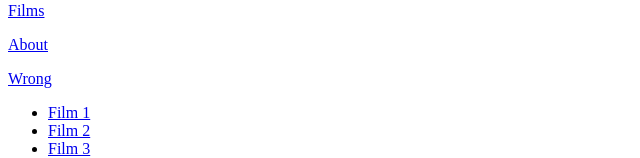
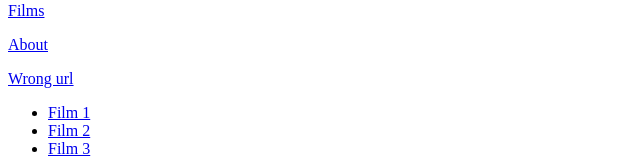
Before and after one commit to evgxyz/nextjs-films, a Next.js app: page / in a window 1280 px wide. Shown: the part 173-331 px from the top of the page, without its empty margins (0-640 px from the left). Built offline with nearby package versions, Linux system fonts and the light colour scheme.

Commit message:
+IndexPage

```diff
--- /dev/null
+++ b/src/components/special/IndexPage/IndexPage.module.scss
@@ -0,0 +1,10 @@
+
+@import '@/styles/config';
+
+.title {
+  color: $warn-color;
+}
+
+.text {
+  color: $warn-color;
+}
--- /dev/null
+++ b/src/components/special/IndexPage/IndexPage.tsx
@@ -0,0 +1,27 @@
+
+import { useAppSelector } from '@/store';
+import { MainLayout } from '@/components/layouts/MainLayout';
+import Link from 'next/link';
+import { range } from '@/units/utils';
+import styles from './IndexPage.module.scss';
+
+export function IndexPage() {
+
+  const lang = useAppSelector(state => state.settings.lang);
+
+  return (
+    <MainLayout title={'Index page'}>
+      <h1>Hello!</h1>
+      <p><Link href='/films'>Films</Link></p>
+      <p><Link href='/about'>About</Link></p>
+      <p><Link href='/film/abc'>Wrong url</Link></p>
+      <ul>
+        {
+          range(1, 5).map(i =>
+            <li key={i}><Link href={`/film/${i}`}>{`Film ${i}`}</Link></li>
+          )
+        }
+      </ul>
+    </MainLayout>
+  )
+}
--- /dev/null
+++ b/src/components/special/IndexPage/index.ts
@@ -0,0 +1,2 @@
+
+export * from './IndexPage';
--- a/src/pages/film/[id].tsx
+++ b/src/pages/film/[id].tsx
@@ -7,7 +7,7 @@ import {
   isReqError,
   reqErrorToHttpCode,
 } from '@/units/status';
-import { Lang, locstr } from '@/units/locale'
+import { locstr } from '@/units/locale'
 import { fetchFilmAsync } from '@/store/filmPage';
 import { isString } from '@/units/utils';
 import { MessagePage } from '@/components/general/MessagePage';
--- a/src/pages/index.tsx
+++ b/src/pages/index.tsx
@@ -1,22 +1,11 @@
 
-import Link from 'next/link';
-import { MainLayout } from '@/components/layouts/MainLayout';
-import { range } from '@/units/utils'
+import { NextPage } from 'next';
+import { IndexPage } from '@/components/special/IndexPage';
 
-export default function Index() {
+const IndexNextPage: NextPage = function() {
   return (
-    <MainLayout title={'Index page'}>
-      <h1>Hello!</h1>
-      <p><Link href='/films'>Films</Link></p>
-      <p><Link href='/about'>About</Link></p>
-      <p><Link href='/film/abc'>Wrong</Link></p>
-      <ul>
-        {
-          range(1, 5).map(i =>
-            <li key={i}><Link href={`/film/${i}`}>{`Film ${i}`}</Link></li>
-          )
-        }
-      </ul>
-    </MainLayout>
+    <IndexPage />
   )
 }
+
+export default IndexNextPage;
```
